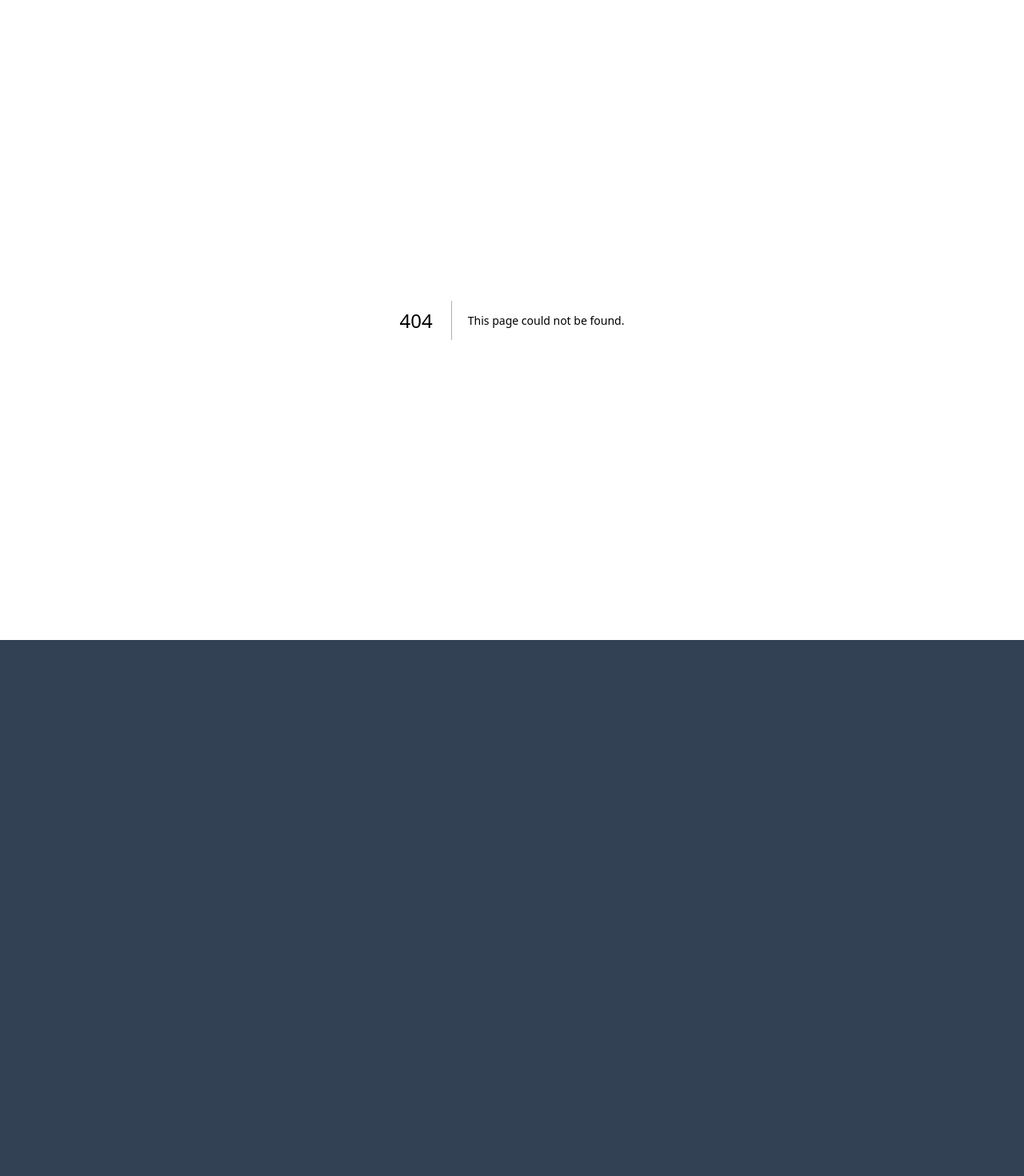
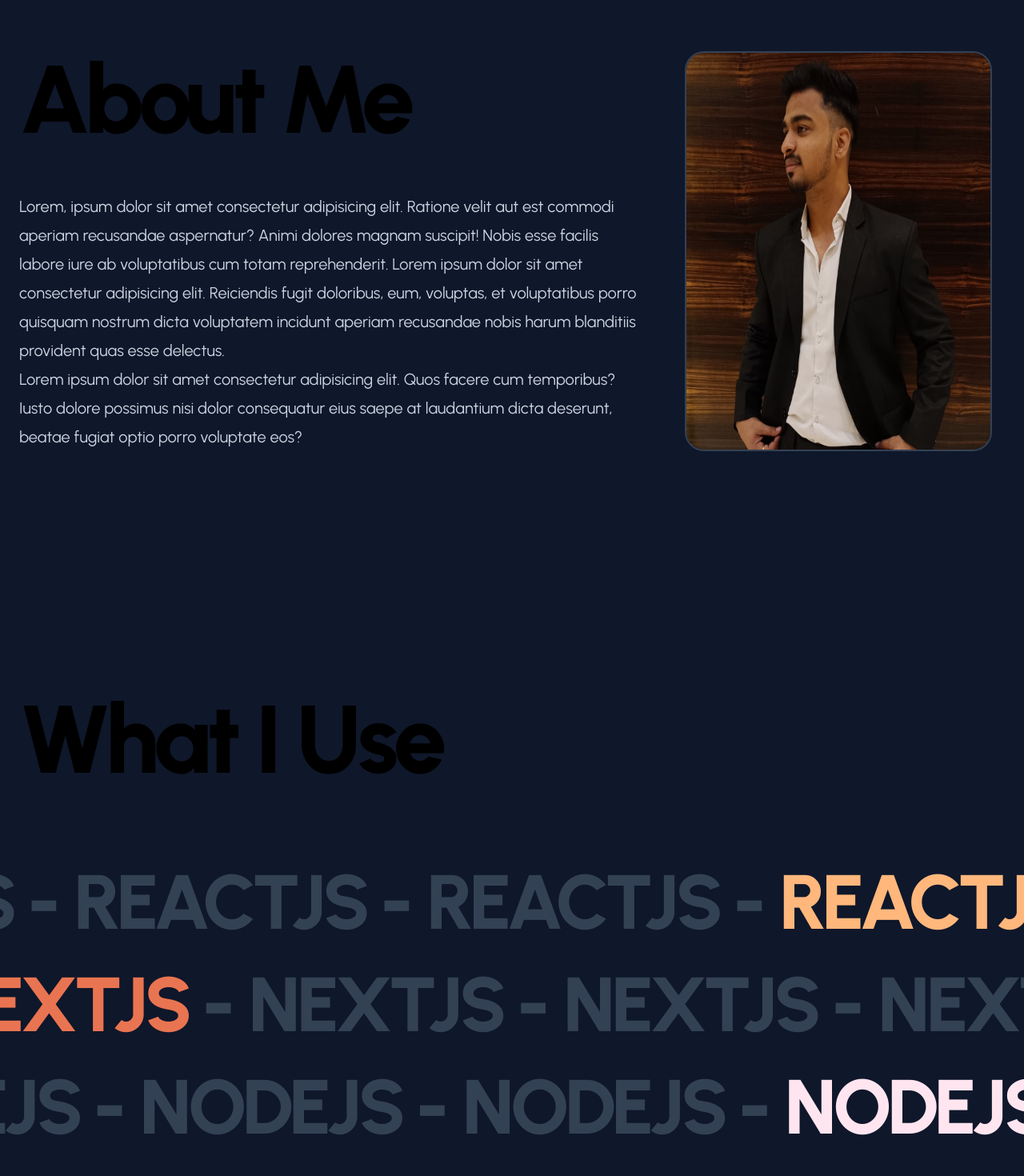
Before and after one commit to Caliking1234/myPortfolio, a Next.js app: page /AboutMe in a window 1280 px wide. Before the commit this address had no page. Shown: the top 1470 px of the page at 80% size. Before the commit the page ends 800 px from the top, so only its background shows below. Built offline with nearby package versions, Linux system fonts and the light colour scheme.

Commit message:
aboutme added

```diff
--- a/package.json
+++ b/package.json
@@ -20,6 +20,7 @@
     "three": "^0.161.0"
   },
   "devDependencies": {
+    "@tailwindcss/typography": "^0.5.10",
     "@types/node": "^20",
     "@types/react": "^18",
     "@types/react-dom": "^18",
--- /dev/null
+++ b/src/app/AboutMe/page.tsx
@@ -0,0 +1,37 @@
+import React from "react";
+import Bounded from "@/components/Bounded";
+import Avtar from "@/components/Avtar";
+import TexhStcak from "@/components/TexhStcak";
+
+const About = () => {
+  return (
+    <>
+      <Bounded className="flex min-h-screen flex-col bg-slate-900 w-full ">
+        <div className="grid gap-x-8 gap-y-6 md:grid-cols-[2fr,1fr] ">
+          <h1 className=" col-start-1 mb-8 text-[clamp(1.5rem,15vmin,15rem)] font-extrabold leading-none tracking-tighter">
+            About Me
+          </h1>
+          <div className=" prose prose-xl prose-slate prose-invert col-start-1">
+            Lorem, ipsum dolor sit amet consectetur adipisicing elit. Ratione
+            velit aut est commodi aperiam recusandae aspernatur? Animi dolores
+            magnam suscipit! Nobis esse facilis labore iure ab voluptatibus cum
+            totam reprehenderit. Lorem ipsum dolor sit amet consectetur
+            adipisicing elit. Reiciendis fugit doloribus, eum, voluptas, et
+            voluptatibus porro quisquam nostrum dicta voluptatem incidunt
+            aperiam recusandae nobis harum blanditiis provident quas esse
+            delectus.
+            <br />
+            Lorem ipsum dolor sit amet consectetur adipisicing elit. Quos facere
+            cum temporibus? Iusto dolore possimus nisi dolor consequatur eius
+            saepe at laudantium dicta deserunt, beatae fugiat optio porro
+            voluptate eos?
+          </div>
+          <Avtar />
+        </div>
+      </Bounded>
+      <TexhStcak />
+    </>
+  );
+};
+
+export default About;
--- a/src/app/page.tsx
+++ b/src/app/page.tsx
@@ -66,9 +66,9 @@
   return (
     <Bounded
       ref={componenet}
-      className="flex min-h-screen flex-col bg-slate-900"
+      className="flex min-h-screen flex-col bg-slate-900 w-full"
     >
-      <div className=" grid min-h-[70vh] grid-cols-1 md:grid-cols-2 items-center">
+      <div className=" grid max-h-screen grid-cols-1 md:grid-cols-2 items-center">
         <Shapes />
         <div>
           <h1 className=" mb-8 text-[clamp(3rem,20vmin,20rem)] font-extrabold leading-none tracking-tighter">
--- /dev/null
+++ b/src/components/Avtar.tsx
@@ -0,0 +1,77 @@
+"use client";
+import React, { useEffect, useRef } from "react";
+import Image from "next/image";
+import { gsap } from "gsap";
+import { compressPositions } from "three/examples/jsm/utils/GeometryCompressionUtils.js";
+
+const Avtar = () => {
+  const component = useRef(null);
+  useEffect(() => {
+    let ctx = gsap.context(() => {
+      gsap.fromTo(
+        ".avtar",
+        { opacity: 0, scale: 1.4 },
+        { scale: 1, opacity: 1, duration: 1.3, ease: "power3.inOut" }
+      );
+
+      window.onmousemove = (e) => {
+        if (!component.current) return;
+        const componentRect = (
+          component.current as HTMLElement
+        ).getBoundingClientRect();
+
+        const componentCenterX = componentRect.left + componentRect.width / 2;
+
+        let componentPercent = {
+          x: (e.clientX - componentCenterX) / componentRect.width / 2,
+        };
+        let distFromCenter = 1 - Math.abs(componentPercent.x);
+
+        gsap
+          .timeline({
+            defaults: {
+              duration: 0.5,
+              overwrite: "auto",
+              ease: "power3.inOut",
+            },
+          })
+          .to(
+            ".avtar",
+            {
+              rotation: gsap.utils.clamp(-2, 2, 5 * componentPercent.x),
+              duration: 0.5,
+            },
+            0
+          )
+          .to(
+            ".highlight",
+            {
+              opacity: distFromCenter - 0.7,
+              x: (-10 + 20) & componentPercent.x,
+              duration: 0.5,
+            },
+            0
+          );
+      };
+    }, component);
+  }, []);
+  return (
+    <div
+      ref={component}
+      className=" relative h-full w-full row-start-1 md:col-start-2 md:row-end-3 max-w-sm"
+    >
+      <div className="avtar h-full w-full aspect-square overflow-hidden rounded-3xl border-2 border-slate-700 opacity-1">
+        <Image
+          src={"/images/mypic.jpg"}
+          width={300}
+          height={300}
+          alt="mypic"
+          className="avtar-image w-full h-full object-fill"
+        />
+        <div className=" highlight absolute inset-0 hidden w-full scale-110 bg-gradient-to-tr from-transparent via-white to-transparent opacity-0 md:block"></div>
+      </div>
+    </div>
+  );
+};
+
+export default Avtar;
--- /dev/null
+++ b/src/components/TexhStcak.tsx
@@ -0,0 +1,81 @@
+"use client";
+import React, { useEffect, useRef } from "react";
+import Bounded from "./Bounded";
+import { gsap } from "gsap";
+import { ScrollTrigger } from "gsap/ScrollTrigger";
+
+gsap.registerPlugin(ScrollTrigger);
+
+const TexhStcak = () => {
+  const data = ["ReactJS", "NextJS", "NodeJS", "THREEJS"];
+  const color = ["#ffb77c", "#e97451", "#ffe5ef", "#ccffc8"];
+
+  const component = useRef(null);
+
+  useEffect(() => {
+    const ctx = gsap.context(() => {
+      const tl = gsap.timeline({
+        scrollTrigger: {
+          trigger: component.current,
+          start: "top bottom",
+          end: "bottom top",
+          scrub: 4,
+        },
+      });
+
+      tl.fromTo(
+        ".tech-row",
+        {
+          x: (index) => {
+            return index % 2 === 0
+              ? gsap.utils.random(600, 400)
+              : gsap.utils.random(-600, -400);
+          },
+        },
+        {
+          x: (index) => {
+            return index % 2 === 0
+              ? gsap.utils.random(-600, -400)
+              : gsap.utils.random(600, 400);
+          },
+        }
+      );
+    }, component);
+
+    return () => ctx.revert();
+  }, []);
+  return (
+    <div
+      ref={component}
+      className="flex min-h-screen flex-col bg-slate-900 w-full overflow-hidden"
+    >
+      <Bounded>
+        <h2 className="mb-8 text-[clamp(1.5rem,15vmin,15rem)] font-extrabold leading-none tracking-tighter">
+          What I Use
+        </h2>
+      </Bounded>
+      <div>
+        {data.map((name, index) => (
+          <div
+            key={index}
+            className="tech-row mb-8 flex items-center justify-center gap-4 text-slate-700"
+          >
+            {Array.from({ length: 15 }, (_, idx) => (
+              <React.Fragment key={idx}>
+                <span
+                  className=" texh-item text-8xl font-extrabold uppercase tracking-tighter"
+                  style={{ color: idx === 7 ? color[index] : "inherit" }}
+                >
+                  {name}
+                </span>
+                <span className=" text-8xl font-extrabold text-inherit">-</span>
+              </React.Fragment>
+            ))}
+          </div>
+        ))}
+      </div>
+    </div>
+  );
+};
+
+export default TexhStcak;
--- a/tailwind.config.ts
+++ b/tailwind.config.ts
@@ -15,6 +15,6 @@
       },
     },
   },
-  plugins: [],
+  plugins: [require("@tailwindcss/typography")],
 };
 export default config;
```
Also changed, not shown: public/images/mypic.jpg (added), 1 other file (tests, documents, lock files or other folders).
